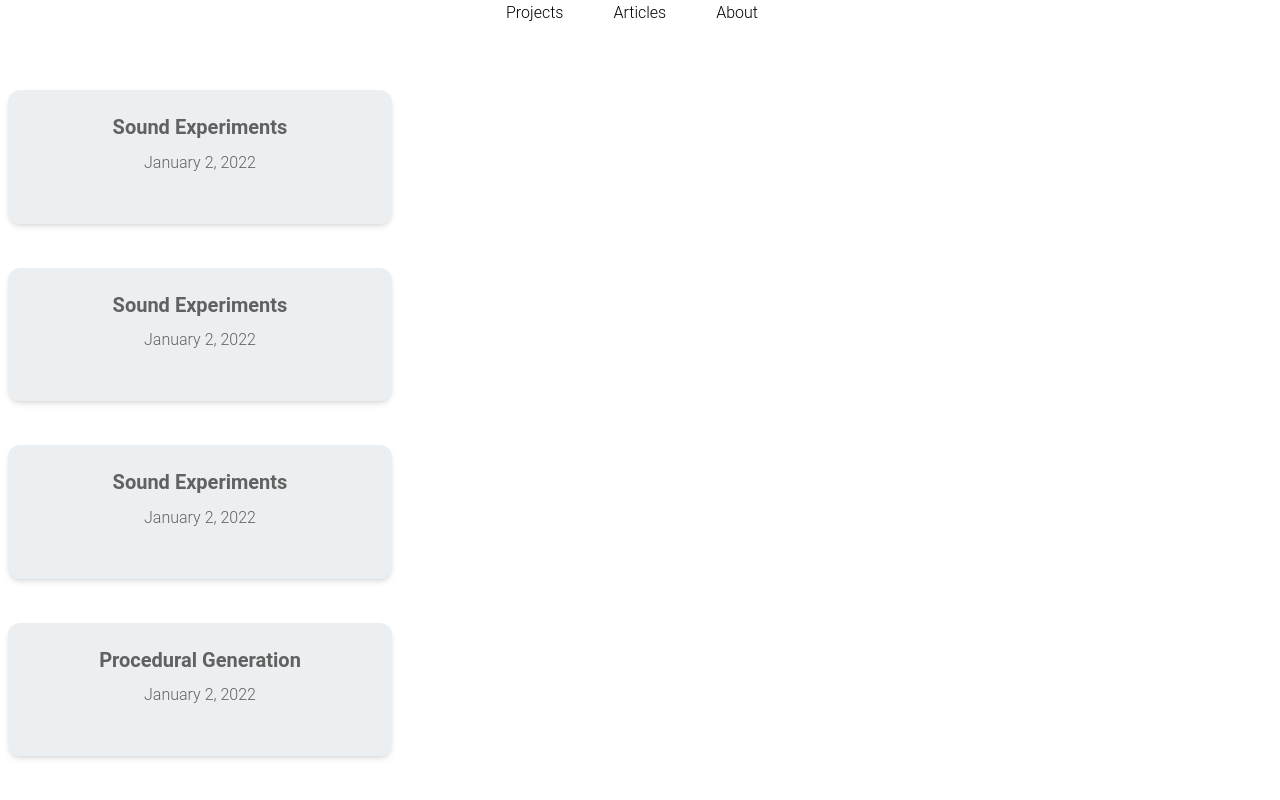
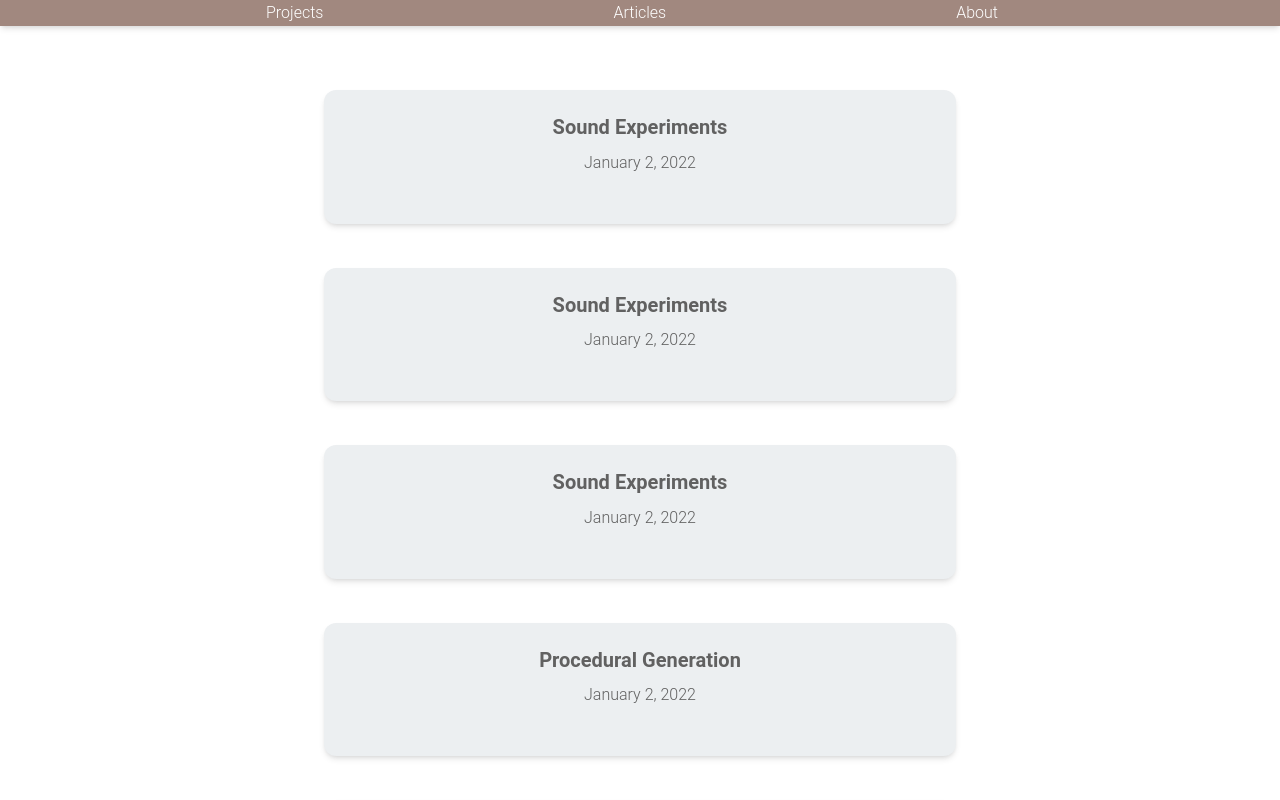
Before and after one commit to heycharlieabbott/PersonalSite, a Next.js app: page / in a window 1280 px wide. Shown: the top 800 px of the page. Built offline with nearby package versions, Linux system fonts and the light colour scheme.

Commit message:
typescript continuation, style continue

```diff
--- a/components/date.js
+++ /dev/null
@@ -1,6 +0,0 @@
-import { parseISO, format } from 'date-fns';
-
-export default function Date({ dateString }) {
-  const date = parseISO(dateString);
-  return <time dateTime={dateString}>{format(date, 'LLLL d, yyyy')}</time>;
-}
--- /dev/null
+++ b/components/date.tsx
@@ -0,0 +1,6 @@
+import { parseISO, format } from 'date-fns'
+
+export default function Date({ dateString }: { dateString: string }) {
+  const date = parseISO(dateString)
+  return <time dateTime={dateString}>{format(date, 'LLLL d, yyyy')}</time>
+}
--- a/components/navbar.tsx
+++ b/components/navbar.tsx
@@ -30,11 +30,13 @@ const navBarMap = (items) =>{
 }
 
   return (
-  <nav className={pathname === "/"? 'sticky top-0 z-10 w-1/4 m-auto':'top-0 z-10 w-1/4 m-auto' }>
-    <ul className='flex flex-row justify-evenly mb-8 gap-6 pr-4 rounded-sm'>
+
+  <nav className={pathname === "/"? 'sticky top-0 z-10 m-auto bg-brown-300 shadow-md':'top-0 z-10 m-auto  bg-brown-300 shadow-md'}>
+    <ul className='flex flex-row justify-evenly mb-8 gap-6 pr-4 text-white  '>
       {navBarMap(pathname === "/"? navBarItemsHome : navBarItems)}
      </ul>
     </nav>
+
    )
 }
 
--- a/lib/posts.js
+++ b/lib/posts.ts
@@ -23,7 +23,7 @@ export function getSortedPostsData() {
     // Combine the data with the id
     return {
       id,
-      ...matterResult.data
+      ...(matterResult.data as { date: string; title: string })
     }
   })
   // Sort posts by date
@@ -37,47 +37,33 @@ export function getSortedPostsData() {
 }
 
 export function getAllPostIds() {
-  const fileNames = fs.readdirSync(postsDirectory);
-
-  // Returns an array that looks like this:
-  // [
-  //   {
-  //     params: {
-  //       id: 'ssg-ssr'
-  //     }
-  //   },
-  //   {
-  //     params: {
-  //       id: 'pre-rendering'
-  //     }
-  //   }
-  // ]
-  return fileNames.map((fileName) => {
+  const fileNames = fs.readdirSync(postsDirectory)
+  return fileNames.map(fileName => {
     return {
       params: {
-        id: fileName.replace(/\.md$/, ''),
-      },
-    };
-  });
+        id: fileName.replace(/\.md$/, '')
+      }
+    }
+  })
 }
 
-export async function getPostData(id) {
-  const fullPath = path.join(postsDirectory, `${id}.md`);
-  const fileContents = fs.readFileSync(fullPath, 'utf8');
+export async function getPostData(id: string) {
+  const fullPath = path.join(postsDirectory, `${id}.md`)
+  const fileContents = fs.readFileSync(fullPath, 'utf8')
 
   // Use gray-matter to parse the post metadata section
-  const matterResult = matter(fileContents);
+  const matterResult = matter(fileContents)
 
   // Use remark to convert markdown into HTML string
   const processedContent = await remark()
     .use(html)
-    .process(matterResult.content);
-  const contentHtml = processedContent.toString();
+    .process(matterResult.content)
+  const contentHtml = processedContent.toString()
 
   // Combine the data with the id and contentHtml
   return {
     id,
     contentHtml,
-    ...matterResult.data,
-  };
+    ...(matterResult.data as { date: string; title: string })
+  }
 }
--- a/pages/index.tsx
+++ b/pages/index.tsx
@@ -11,12 +11,14 @@ import {
   Typography,
   Button,
 } from "@material-tailwind/react";
+import { useRef, useState, useEffect, useCallback } from 'react'
+import card from '@material-tailwind/react/theme/components/card'
 
 
 type homeProps = {
   allPostsData: {
     id: string,
-    date: string,
+    date: any,
     title: string,
   }[]
 }
@@ -26,16 +28,18 @@ type homeProps = {
 export default function Home({ allPostsData }: homeProps) {
   console.log(allPostsData)
 
+  const cardRef = useRef<HTMLDivElement>(null!);
+
   return (
-    <>
+    <div>
       <Head>
         <title>{siteTitle}</title>
       </Head>
    <Navbar/>
       <main>
-        <ul className='grid grid-cols-1 gap-5 text-center p-2'>
+        <ul className='grid grid-cols-1 gap-5 text-center p-2 justify-items-center w-screen'>
           {allPostsData.map(({ id, date, title }) => (
-        <Card className="mt-6 w-96 hover:drop-shadow-lg transition ease-in duration-120 bg-blue-gray-50">
+        <Card className="mt-6 hover:drop-shadow-lg transition ease-in duration-120 bg-blue-gray-50 w-1/2" ref={cardRef}>
         <CardBody>
         <Link href={`/posts/${id}` } >
           <Typography variant="h5" className="mb-2 hover:underline">
@@ -47,14 +51,13 @@ export default function Home({ allPostsData }: homeProps) {
           </Typography>
         </CardBody>
         <CardFooter className="pt-0">
-
       </CardFooter>
     </Card>
 
           ))}
         </ul>
       </main>
-    </>
+    </div>
   )
 }
 
--- a/pages/posts/[id].tsx
+++ b/pages/posts/[id].tsx
@@ -5,23 +5,24 @@ import Head from 'next/head';
 import Date from '../../components/date';
 import { Typography } from '../../lib/typographyclient';
 import { useEffect, useRef } from 'react';
+import { GetStaticProps, GetStaticPaths } from 'next'
 
-export async function getStaticProps({ params }) {
-  const postData = await getPostData(params.id);
 
+export const getStaticPaths: GetStaticPaths = async () => {
+  const paths = getAllPostIds()
+  return {
+    paths,
+    fallback: false
+  }
+}
+
+export const getStaticProps: GetStaticProps = async ({ params }) => {
+  const postData = await getPostData(params?.id as string)
   return {
     props: {
-      postData,
-    },
-  };
-}
-
-export async function getStaticPaths() {
-  const paths = getAllPostIds();
-  return {
-    paths,
-    fallback: false,
-  };
+      postData
+    }
+  }
 }
 
 type postProps = {
@@ -34,7 +35,17 @@ type postProps = {
 }
 
 
-export default function Post(postData : postProps) {
+export default function Post({
+  postData
+}: {
+  postData: {
+    title: string
+    date: string
+    contentHtml: string
+  }
+}) {
+
+
 
 
     return (
@@ -45,9 +56,11 @@ export default function Post(postData : postProps) {
         <title>{postData.title}</title>
       </Head>
         <br />
-        <Typography>{postData.id}</Typography>
+        {/* <Typography>{id}</Typography> */}
         <br />
-        <Typography><Date dateString={postData.date}/></Typography>
+        <Typography>
+          {/* <Date dateString={date}/> */}
+          </Typography>
         <br/>
         <div className="font-sans antialiased text-base font-light leading-relaxed" dangerouslySetInnerHTML={{__html: postData.contentHtml}}/>
 
```
